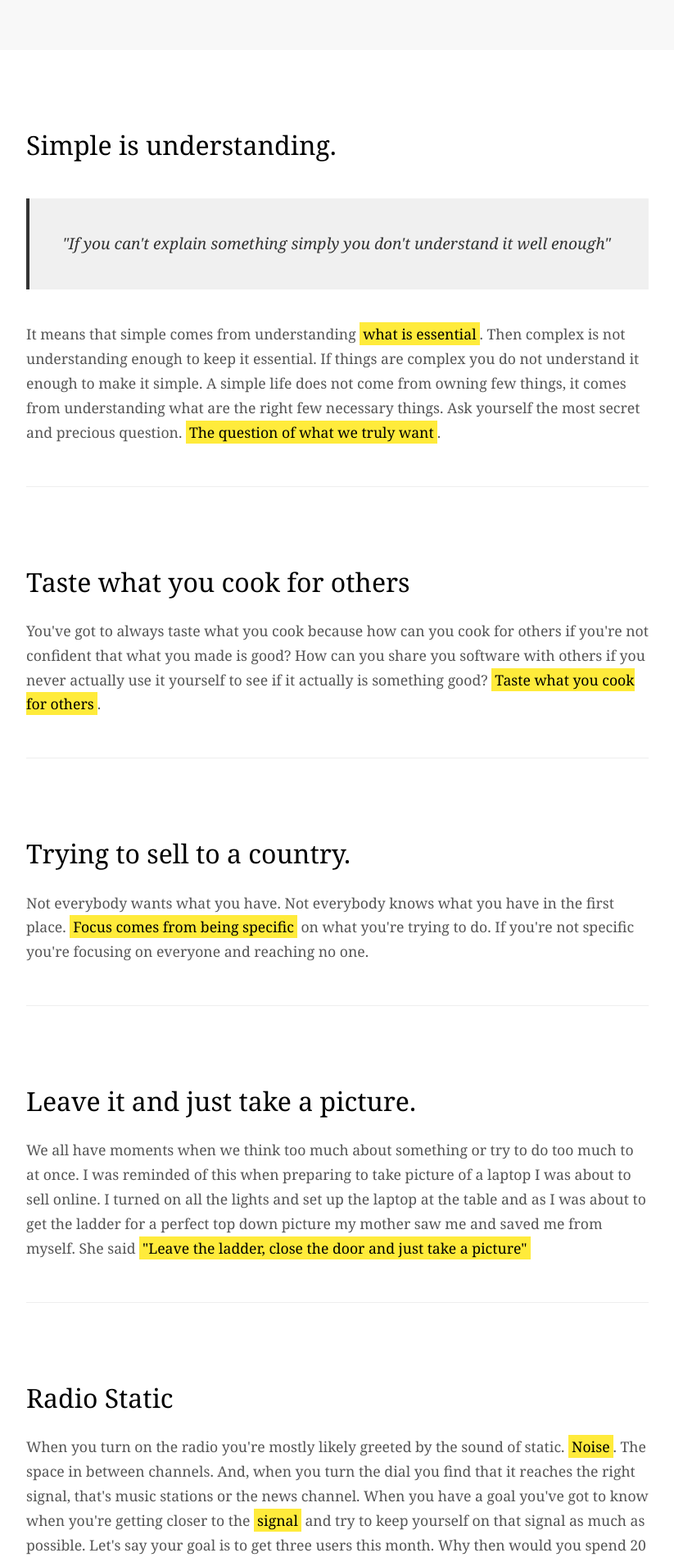
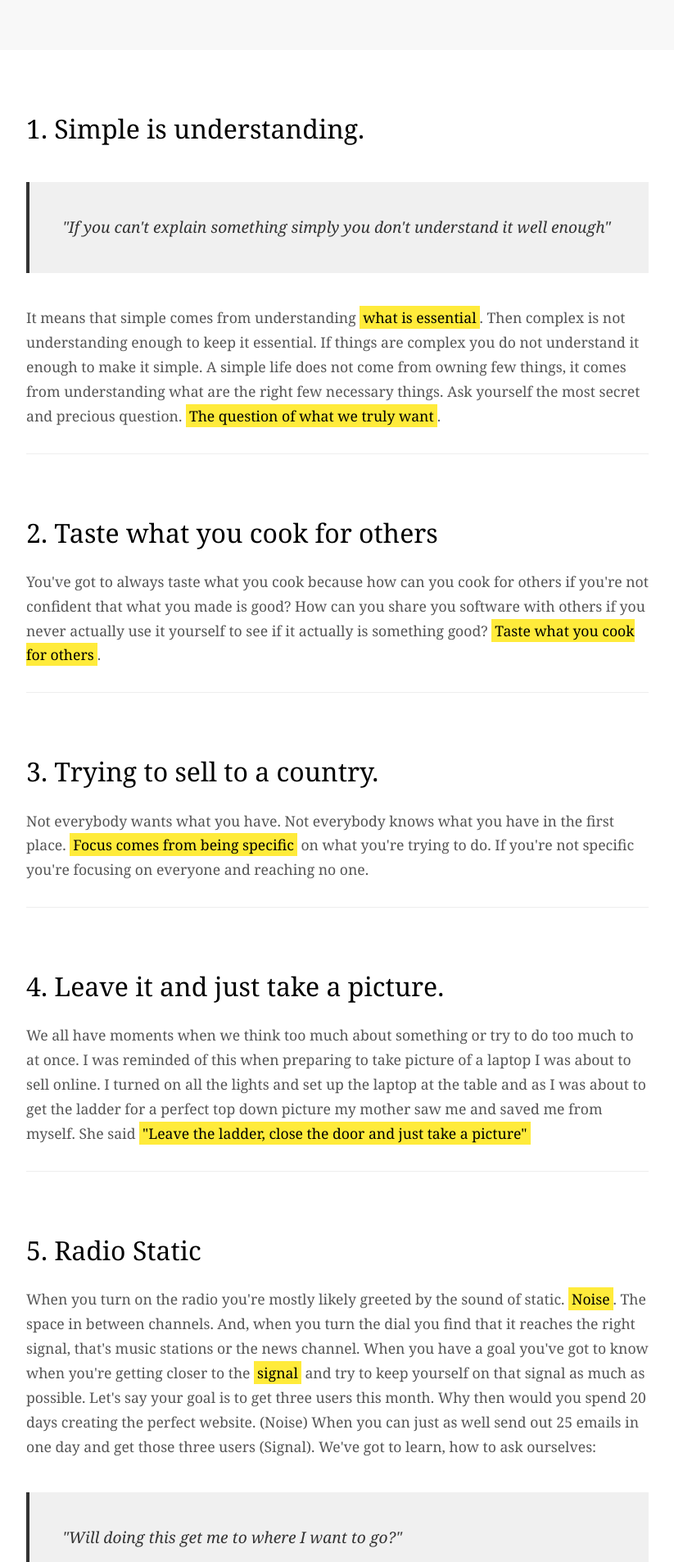
Before and after one commit to AlreadyArio/Outone, a Next.js app: page / in a window 1280 px wide. Shown: the part 600-2505 px from the top of the page at 82% size, without its empty margins (228-1051 px from the left). Built offline with nearby package versions, Linux system fonts and the light colour scheme.

Commit message:
better padding

```diff
--- a/src/app/globals.css
+++ b/src/app/globals.css
@@ -63,7 +63,7 @@ body {
 
 .principle {
   margin-bottom: 60px;
-  padding: 30px 0;
+  padding: 10px 0;
   border-bottom: 1px solid #eee;
 }
 
--- a/src/app/page.js
+++ b/src/app/page.js
@@ -18,7 +18,7 @@ export default function Home() {
       <section className="manifesto">
         <div className="container">
           <div className="principle">
-            <h3>Simple is understanding.</h3>
+            <h3>1. Simple is understanding.</h3>
             <div className="quote">
               &quot;If you can&apos;t explain something simply you don&apos;t understand it well enough&quot;
             </div>
@@ -26,22 +26,22 @@ export default function Home() {
           </div>
 
           <div className="principle">
-            <h3>Taste what you cook for others</h3>
+            <h3>2. Taste what you cook for others</h3>
             <p>You&apos;ve got to always taste what you cook because how can you cook for others if you&apos;re not confident that what you made is good? How can you share you software with others if you never actually use it yourself to see if it actually is something good? <span className="highlight">Taste what you cook for others</span>.</p>
           </div>
 
           <div className="principle">
-            <h3>Trying to sell to a country.</h3>
+            <h3>3. Trying to sell to a country.</h3>
             <p>Not everybody wants what you have. Not everybody knows what you have in the first place. <span className="highlight">Focus comes from being specific</span> on what you&apos;re trying to do. If you&apos;re not specific you&apos;re focusing on everyone and reaching no one.</p>
           </div>
 
           <div className="principle">
-            <h3>Leave it and just take a picture.</h3>
+            <h3>4. Leave it and just take a picture.</h3>
             <p>We all have moments when we think too much about something or try to do too much to at once. I was reminded of this when preparing to take picture of a laptop I was about to sell online. I turned on all the lights and set up the laptop at the table and as I was about to get the ladder for a perfect top down picture my mother saw me and saved me from myself. She said <span className="highlight">&quot;Leave the ladder, close the door and just take a picture&quot;</span></p>
           </div>
 
           <div className="principle">
-            <h3>Radio Static</h3>
+            <h3>5. Radio Static</h3>
             <p>When you turn on the radio you&apos;re mostly likely greeted by the sound of static. <span className="highlight">Noise</span>. The space in between channels. And, when you turn the dial you find that it reaches the right signal, that&apos;s music stations or the news channel. When you have a goal you&apos;ve got to know when you&apos;re getting closer to the <span className="highlight">signal</span> and try to keep yourself on that signal as much as possible. Let&apos;s say your goal is to get three users this month. Why then would you spend 20 days creating the perfect website. (Noise) When you can just as well send out 25 emails in one day and get those three users (Signal). We&apos;ve got to learn, how to ask ourselves:</p>
             <div className="quote">
               &quot;Will doing this get me to where I want to go?&quot;
@@ -50,12 +50,12 @@ export default function Home() {
           </div>
 
           <div className="principle">
-            <h3>Cluttered Desk</h3>
+            <h3>6. Cluttered Desk</h3>
             <p>For as I can remember my room had always been simple, organized and clean. I took inspiration from Goodbye, Things by Fumio Sasaki and that picture from Steve Jobs sitting in his apartment with only some music, papers and a lamp. Until recently when searching the internet, I found another picture from this guy. In his office. With clutter all around. This was when the iPhone and iMac were released and I had a revelation. <span className="highlight">When you have everything out in front of you it is easier to connect dots between concepts and ideas</span>. Software should be the desk of the user.</p>
           </div>
 
           <div className="principle">
-            <h3>On the Spot</h3>
+            <h3>7.On the Spot</h3>
             <p>This manifesto was recorded, transcribed, highlighted and now rewritten to a readable manifesto. Before recording I had written down many things that I wanted to talk about and yet when the recording started I discarded the keynotes. I realised that what I would come up with on the spot would be <span className="highlight">one hundred times better</span> than what I&apos;d written down. Looking back, it&apos;s nothing like it and it is also quite similar because my mind remembered what was really important and found out a better way to say it. Software should be the mind which makes our story, the blog, video, music, game or drawing or anything which we create better. <span className="highlight">Software should make your creations better</span>.</p>
           </div>
         </div>
```
